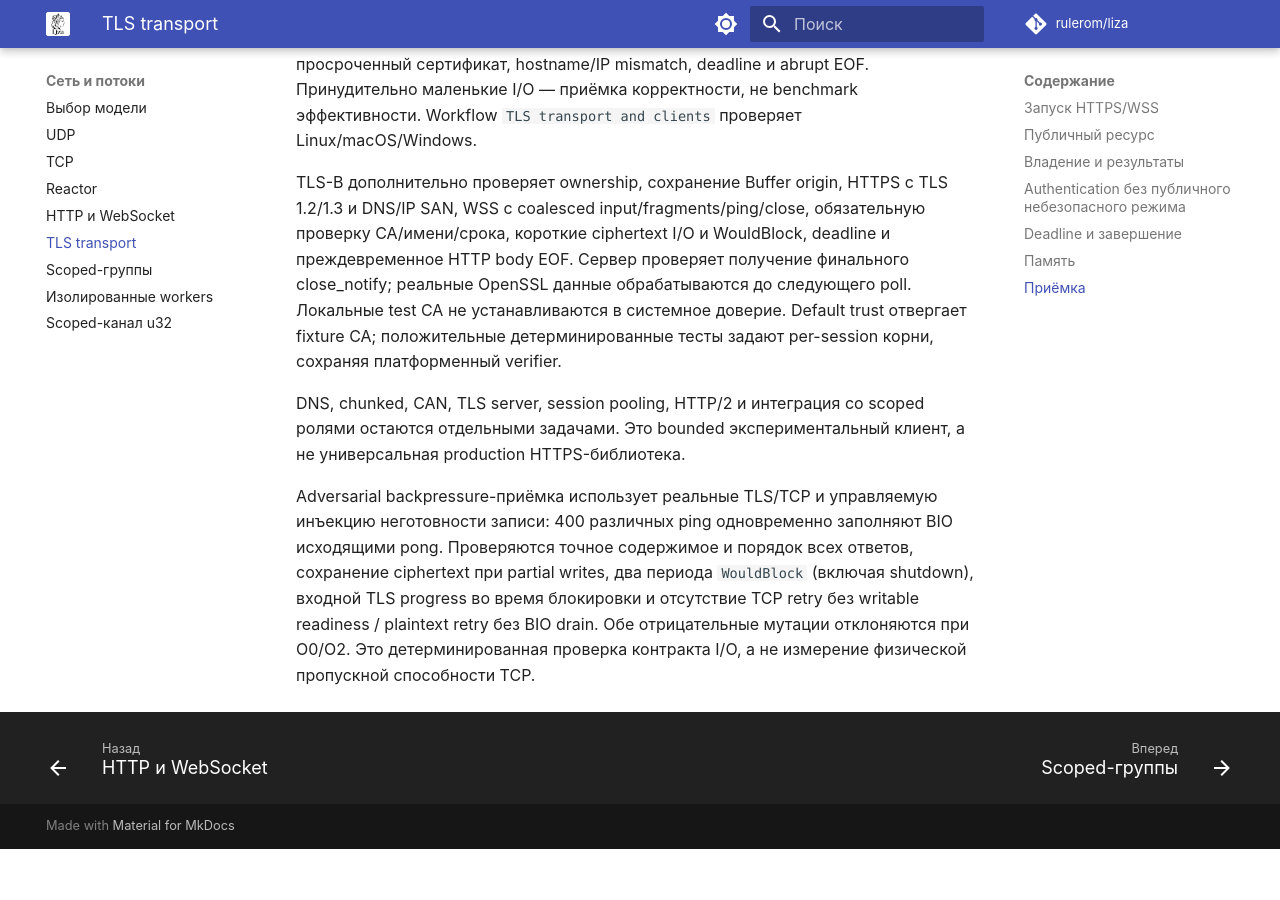
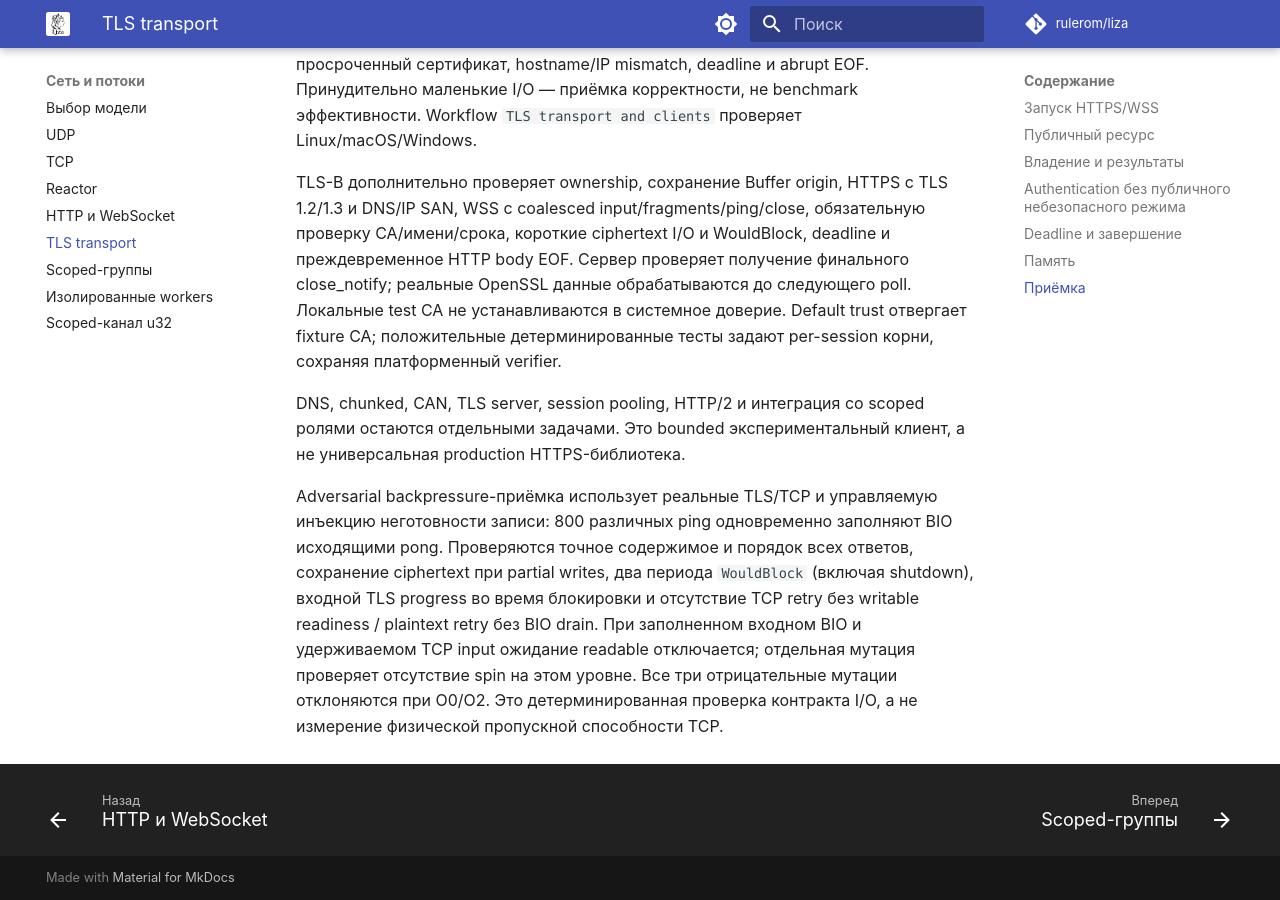
Before and after one commit to rulerom/liza, an MkDocs documentation site: the page built from docs/tls-transport.md, in a window 1280 px wide and 900 px high, scrolled down 4289 px. Built offline with MkDocs 1.6.1 and Material for MkDocs 9.7.7, drawn with Linux system fonts in a browser that asks for light colours; comment, search, counter and statistics services are not loaded; before the commit the page ends 5138 px from its top, so only the background shows below that.

Commit message:
Wait only for TCP input the TLS caller can accept

```diff
--- a/docs/tls-transport.md
+++ b/docs/tls-transport.md
@@ -184,10 +184,12 @@ DNS, chunked, CAN, TLS server, session pooling, HTTP/2 и интеграция
 а не универсальная production HTTPS-библиотека.
 
 Adversarial backpressure-приёмка использует реальные TLS/TCP и управляемую
-инъекцию неготовности записи: 400 различных ping одновременно заполняют BIO
+инъекцию неготовности записи: 800 различных ping одновременно заполняют BIO
 исходящими pong. Проверяются точное содержимое и порядок всех ответов,
 сохранение ciphertext при partial writes, два периода `WouldBlock` (включая
 shutdown), входной TLS progress во время блокировки и отсутствие TCP retry
-без writable readiness / plaintext retry без BIO drain. Обе отрицательные
+без writable readiness / plaintext retry без BIO drain. При заполненном
+входном BIO и удерживаемом TCP input ожидание readable отключается; отдельная
+мутация проверяет отсутствие spin на этом уровне. Все три отрицательные
 мутации отклоняются при O0/O2. Это детерминированная проверка контракта I/O,
 а не измерение физической пропускной способности TCP.
```
Also changed, not shown: 3 other files.
